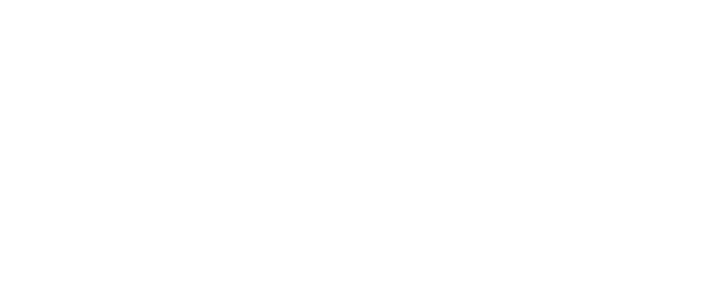
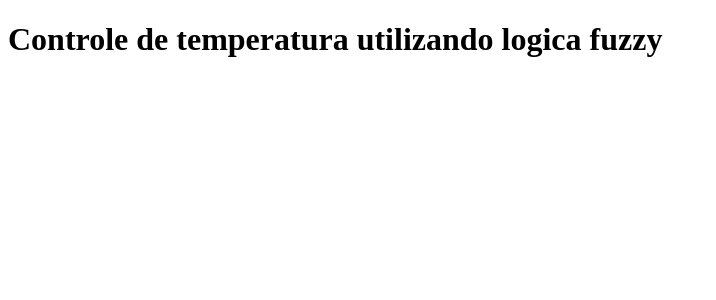
Before and after one commit to BrunoNC22/AvaliacaoDaQualidadeDeAgua, a Vue app: page / in a window 1280 px wide. Shown: the top 300 px of the page, without its empty margins (0-716 px from the left). Built offline with nearby package versions, Linux system fonts and the light colour scheme.

Commit message:
feat: creation of Home.vue component

```diff
--- a/src/App.vue
+++ b/src/App.vue
@@ -1,6 +1,9 @@
 <script setup>
+import HomeVue from './components/Home.vue';
 </script>
 
-<template></template>
+<template>
+  <HomeVue></HomeVue>
+</template>
 
 <style></style>
--- /dev/null
+++ b/src/components/Home.vue
@@ -0,0 +1,7 @@
+<script setup>
+</script>
+
+
+<template>
+    <h1>Controle de temperatura utilizando logica fuzzy</h1>
+</template>
```
